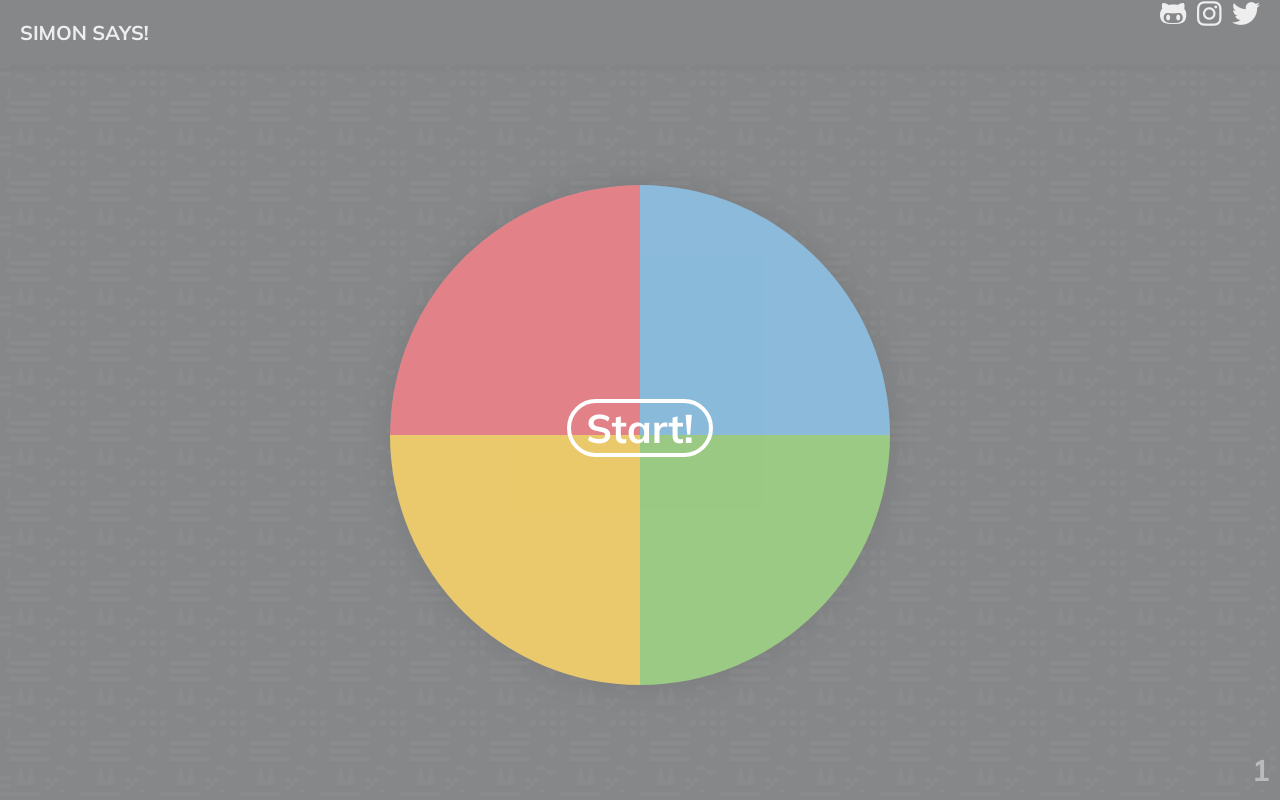
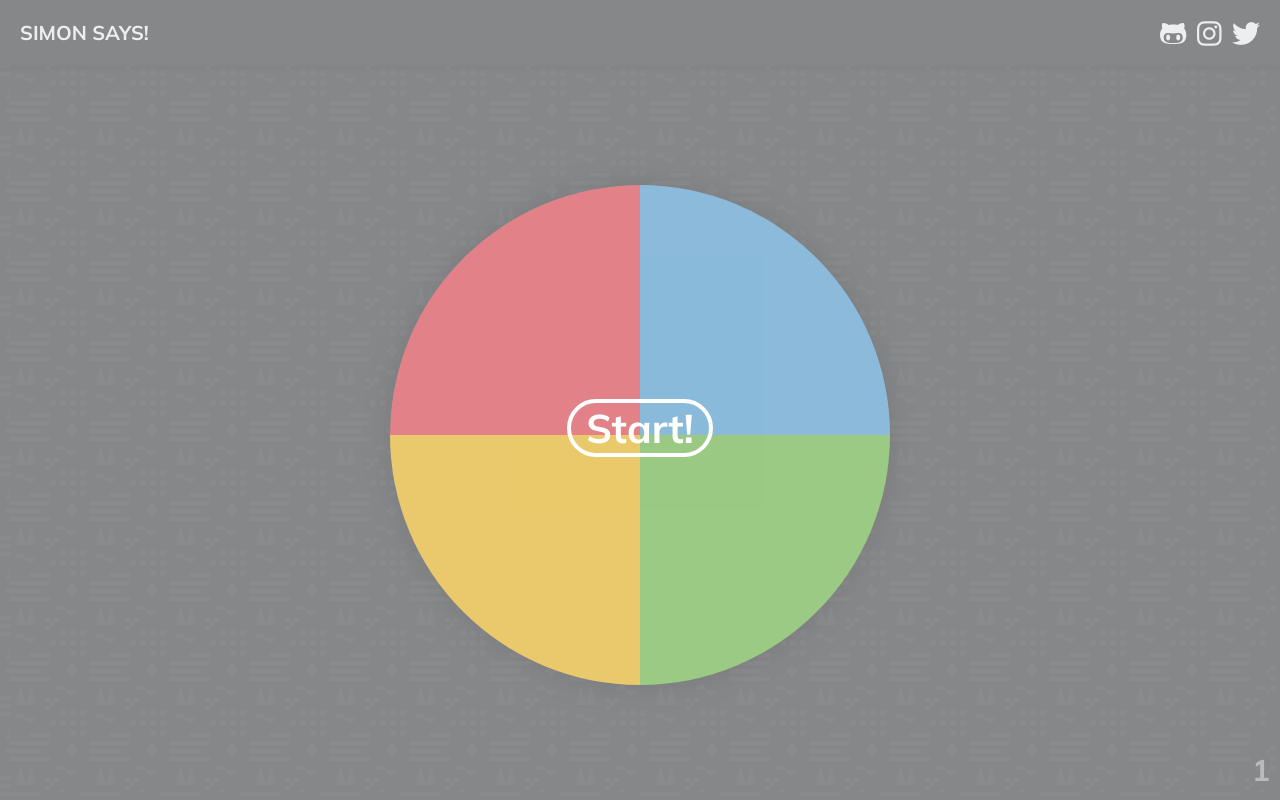
Before and after one commit to jdelacasapalomino/simon, a plain HTML site: page index.html in a window 1280 px wide. Drawn offline with Linux system fonts and the light colour scheme.

Commit message:
Social fixed 4

```diff
--- a/css/styles.css
+++ b/css/styles.css
@@ -43,7 +43,7 @@ body {
 
 .header__social {
     width: 100px;
-    margin: 0 20px 0 0;
+    margin: 20px;
     display: flex;
     font-size: 28px;
     position: absolute;
```
